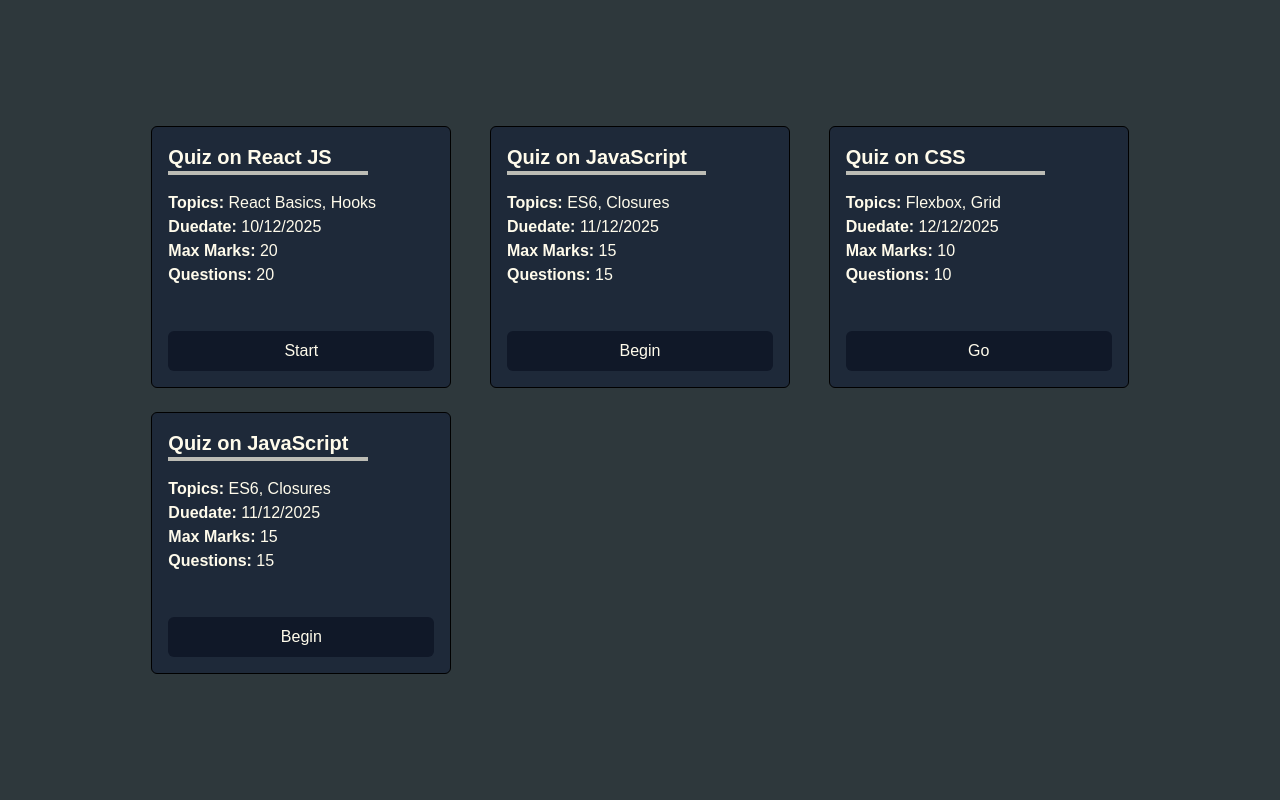
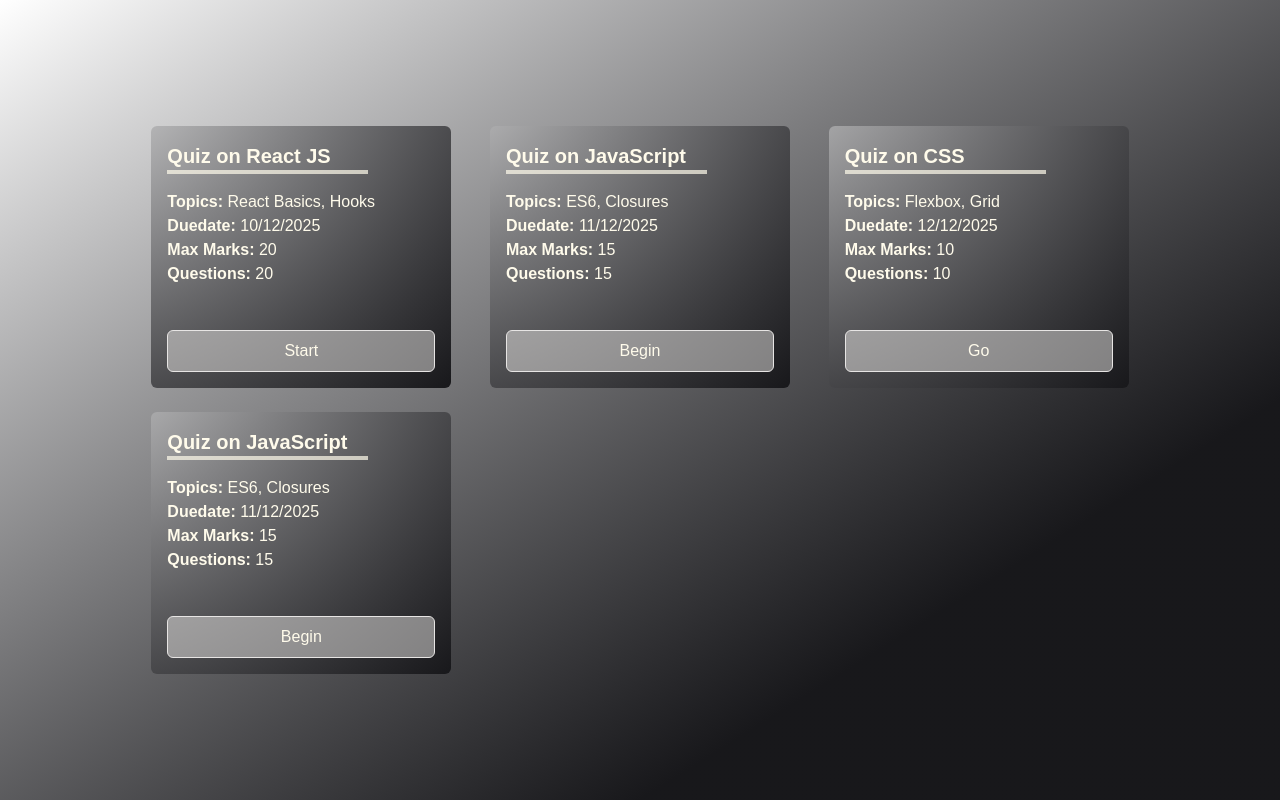
Before and after one commit to AnubhabR/Flexi-Web, a React (Vite) app: page / in a window 1280 px wide. Built offline with nearby package versions, Linux system fonts and the light colour scheme; a web font is replaced by a local one.

Commit message:
design{changed the bg}

```diff
--- a/src/App.jsx
+++ b/src/App.jsx
@@ -1,7 +1,15 @@
 import Card from "./components/card";
 import Grid from "./components/grid";
+import Table from "./components/table";
 
 function App() {
+  const users = [
+    { name: "John Doe", age: 30, city: "New York" },
+    { name: "Jane Smith", age: 25, city: "Los Angeles" },
+    { name: "Peter Jones", age: 45, city: "Chicago" },
+    { name: "Mary Williams", age: 22, city: "Houston" },
+  ];
+
   const quizzes = [
     {
       cardtitle: "Quiz on React JS",
@@ -46,8 +54,9 @@ function App() {
   ];
 
   return (
-    <div className="bg-darkbg flex justify-center items-center min-h-screen">
+    <div className="bg-linear-to-br  from-white to-zinc-900 to-75% flex justify-center items-center min-h-screen">
       <Grid items={quizzes} />
+      {/* <Table data={users} /> */}
     </div>
   );
 }
--- a/src/components/card.jsx
+++ b/src/components/card.jsx
@@ -14,7 +14,7 @@ function Card(props) {
   };
 
   return (
-    <div className="flex flex-col gap-4 w-1/5 min-w-[300px] bg-gray-800 border rounded-md p-4">
+    <div className="flex flex-col gap-4 w-1/5 min-w-[300px] bg-radial-[at_-50%_-50%] from-white/75 from-10% to-zinc-900 to-100% border-white rounded-md p-4">
       {props.cardtitle &&
         renderItems(props.cardtitle, (title, key) => (
           <div className="flex flex-col" key={`cardtitle-${key}`}>
@@ -101,7 +101,7 @@ function Card(props) {
       {props.btntext &&
         renderItems(props.btntext, (btn, key) => (
           <button
-            className="flex justify-center items-center bg-gray-900 text-amber-50 mt-7 py-2 px-4 rounded-md hover:cursor-pointer border-0"
+            className="flex justify-center items-center bg-stone-200/50 border border-stone-200 text-amber-50 mt-7 py-2 px-4 rounded-md hover:cursor-pointer hover:bg-stone-200/80 hover:text-zinc-900 transition-colors duration-200"
             key={`btn-${key}`}
           >
             {btn}
--- a/src/components/table.jsx
+++ b/src/components/table.jsx
@@ -1,5 +1,5 @@
 import React from "react";
-import { useState } from 'react';
+import { useState } from "react";
 
 const Table = ({ data }) => {
   if (!data || data.length === 0) {
@@ -26,12 +26,12 @@ const Table = ({ data }) => {
         </thead>
         <tbody className="divide-y divide-gray-700 text-amber-50">
           {data.map((row, rowIndex) => (
-            <tr key={rowIndex} className="hover:bg-gray-700 transition-colors duration-200">
+            <tr
+              key={rowIndex}
+              className="hover:bg-gray-700 transition-colors duration-200"
+            >
               {headers.map((header, colIndex) => (
-                <td
-                  key={colIndex}
-                  className="px-4 py-2"
-                >
+                <td key={colIndex} className="px-4 py-2">
                   {row[header]}
                 </td>
               ))}
@@ -43,23 +43,4 @@ const Table = ({ data }) => {
   );
 };
 
-// The main App component to demonstrate the Table
-const App = () => {
-  const users = [
-    { name: 'John Doe', age: 30, city: 'New York' },
-    { name: 'Jane Smith', age: 25, city: 'Los Angeles' },
-    { name: 'Peter Jones', age: 45, city: 'Chicago' },
-    { name: 'Mary Williams', age: 22, city: 'Houston' },
-  ];
-
-  return (
-    <div className="flex flex-col gap-4 w-1/5 min-w-[300px] bg-gray-800 border rounded-md p-4">
-      <h1 className="text-3xl font-bold text-amber-50 mb-8">User Data</h1>
-      <div className="w-full max-w-4xl">
-        <Table data={users} />
-      </div>
-    </div>
-  );
-};
-
-export default App;
+export default Table;
```
